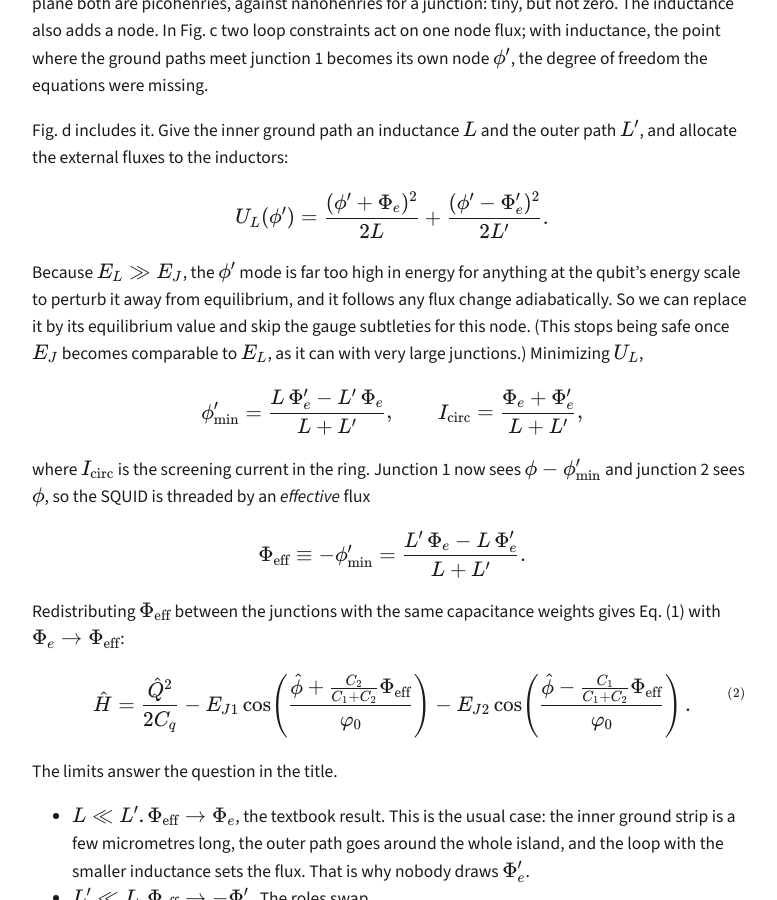
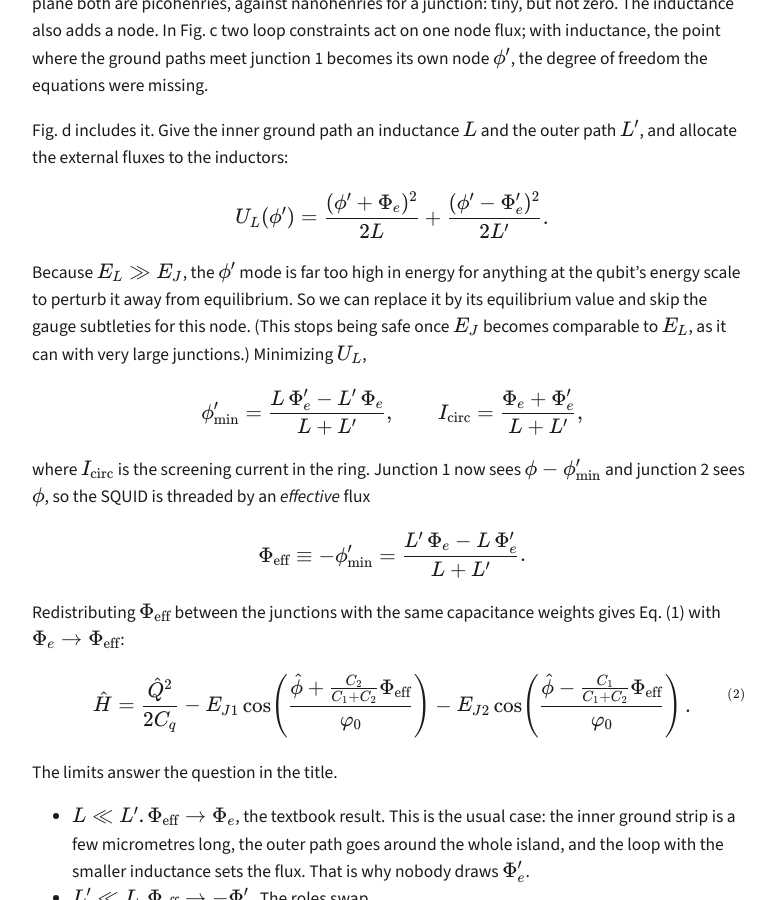
Before and after one commit to gihwan-scqubits/gihwan-scqubits.github.io, a Jekyll site: the page built from _posts/2026-09-07-squid-outer-ground-loop.md, in a window 1280 px wide and 900 px high, scrolled down 2452 px. Shown: the whole window, without its empty margins (248-1025 px from the left). Built offline with Jekyll 4.4.1, drawn with Linux system fonts in a browser that asks for light colours.

Commit message:
Post: trim
Co-Authored-By: Claude Fable 5.1 <noreply@anthropic.com>
Claude-Session: https://claude.ai/code/session_01D9GyQzp35NGwXa4HyFQyv5

```diff
--- a/_posts/2026-09-07-squid-outer-ground-loop.md
+++ b/_posts/2026-09-07-squid-outer-ground-loop.md
@@ -66,7 +66,7 @@ $$
 U_L(\phi') = \frac{(\phi' + \Phi_e)^2}{2L} + \frac{(\phi' - \Phi_e')^2}{2L'} .
 $$
 
-Because $$E_L \gg E_J$$, the $$\phi'$$ mode is far too high in energy for anything at the qubit's energy scale to perturb it away from equilibrium, and it follows any flux change adiabatically. So we can replace it by its equilibrium value and skip the gauge subtleties for this node. (This stops being safe once $$E_J$$ becomes comparable to $$E_L$$, as it can with very large junctions.) Minimizing $$U_L$$,
+Because $$E_L \gg E_J$$, the $$\phi'$$ mode is far too high in energy for anything at the qubit's energy scale to perturb it away from equilibrium. So we can replace it by its equilibrium value and skip the gauge subtleties for this node. (This stops being safe once $$E_J$$ becomes comparable to $$E_L$$, as it can with very large junctions.) Minimizing $$U_L$$,
 
 $$
 \phi'_{\min} = \frac{L\,\Phi_e' - L'\,\Phi_e}{L + L'}, \qquad I_{\text{circ}} = \frac{\Phi_e + \Phi_e'}{L + L'} ,
```
